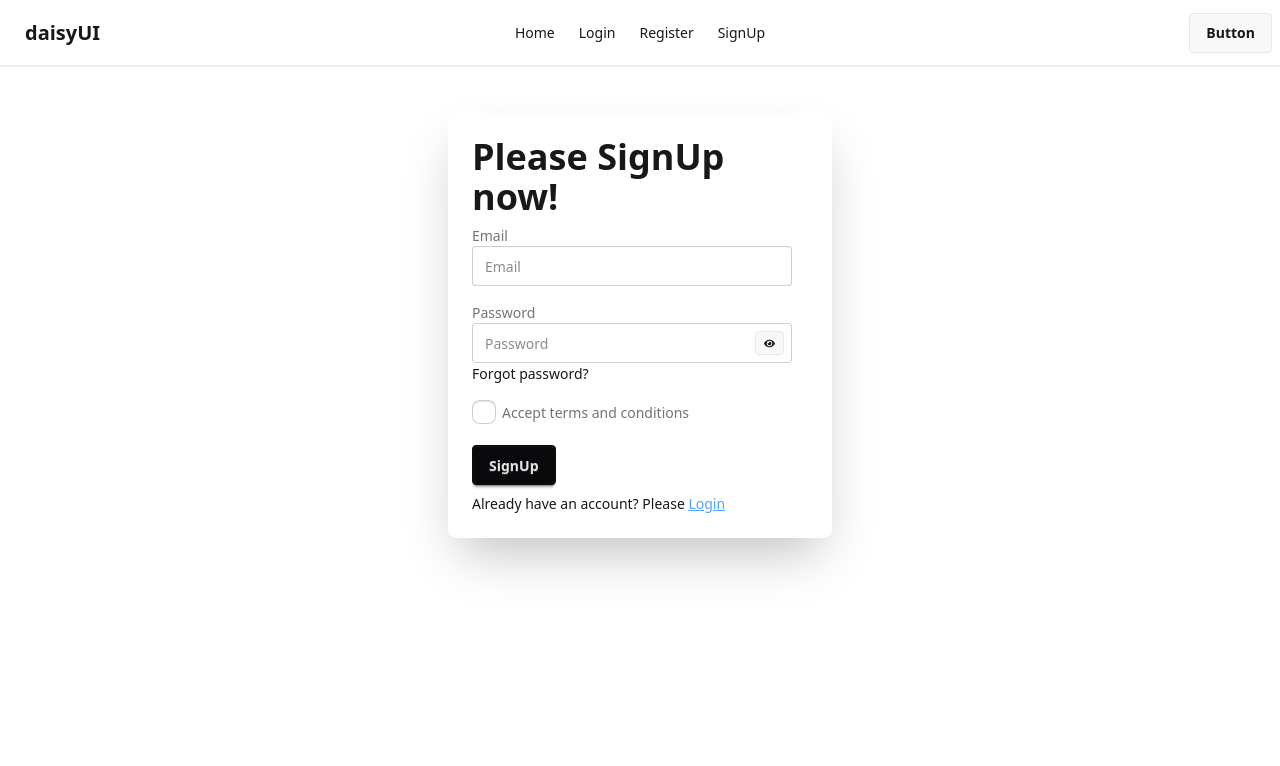
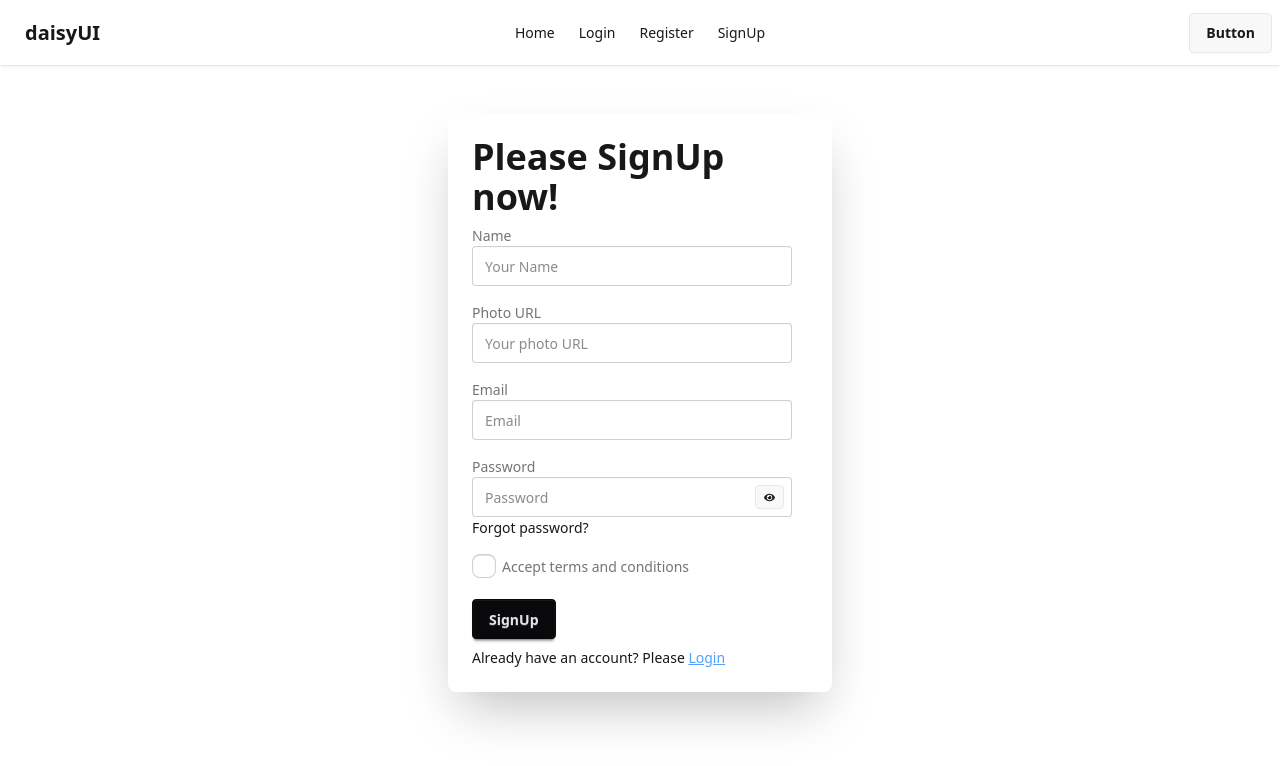
Before and after one commit to Al-Amin018555/explore-email-password-auth, a React (Vite) app: page /SignUp in a window 1280 px wide. Shown: the top 766 px of the page. Built offline with nearby package versions, Linux system fonts and the light colour scheme.

Commit message:
learnt how to update user profile and get displayName and photo URL

```diff
--- a/src/components/SignUp/SignUp.jsx
+++ b/src/components/SignUp/SignUp.jsx
@@ -1,4 +1,4 @@
-import { createUserWithEmailAndPassword, sendEmailVerification } from "firebase/auth";
+import { createUserWithEmailAndPassword, sendEmailVerification, updateProfile } from "firebase/auth";
 import { auth } from "../../firebase.init";
 import { useState } from "react";
 import { FaEye, FaEyeSlash } from "react-icons/fa";
@@ -11,10 +11,12 @@
 
     const handleSignUp = e => {
         e.preventDefault()
+        const name = e.target.name.value;
+        const photo = e.target.photo.value;
         const email = e.target.email.value;
         const password = e.target.password.value;
         const terms = e.target.terms.checked;
-        console.log(email, password, terms);
+        console.log(email, password, name, photo, terms);
 
         setErrorMeassage('')
         setSucess(false)
@@ -34,19 +36,32 @@
         createUserWithEmailAndPassword(auth, email, password)
             .then(result => {
                 console.log(result);
-
                 //email verfiy
                 sendEmailVerification(auth.currentUser)
-                .then(() => {
-                      setSucess(true)
-                      alert('We sent you a verification email. please check your email')
-                })
+                    .then(() => {
+                        setSucess(true)
+                        alert('We sent you a verification email. please check your email')
+                    })
+                //update user profile
+                const profile = {
+                    displayName: name,
+                    photoURL: photo,
+                }
+                updateProfile(auth.currentUser, profile)
+                    .then(() => {
+                        console.log("user profile updated");
+                    })
+                    .catch((error) => {
+                        console.log(error);
+                    })
+
             })
             .catch(error => {
                 console.log(error);
                 setErrorMeassage(error.message)
 
             })
+
     }
     return (
         <div className="max-w-2/4  mx-auto flex justify-center">
@@ -54,6 +69,10 @@
                 <div className="card-body">
                     <h1 className="text-4xl font-bold">Please SignUp now!</h1>
                     <form onSubmit={handleSignUp}>
+                        <label className="label">Name</label>
+                        <input type="text" name="name" className="input mb-4" placeholder="Your Name" />
+                        <label className="label">Photo URL</label>
+                        <input type="text" name="photo" className="input mb-4" placeholder="Your photo URL" />
                         <label className="label">Email</label>
                         <input type="email" name="email" className="input" placeholder="Email" />
                         <label className="label mt-4">Password</label>
```
